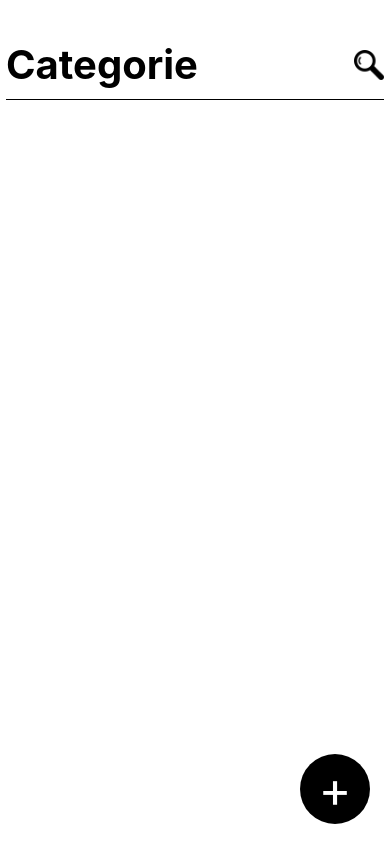
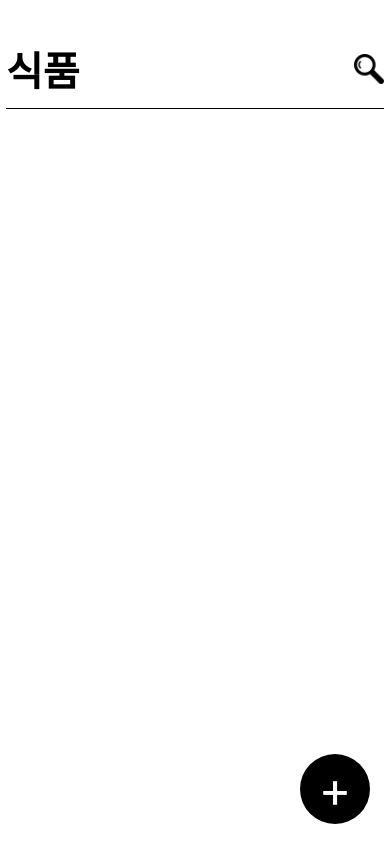
Before and after one commit to jeajin99/capstone, a React Native app: screen /Mains in a window 390 px wide. Built offline with nearby package versions, Linux system fonts and the light colour scheme.

Commit message:
카테고리별 메인스크린 물품정보
2023/11/23

```diff
--- a/Screen/MainScreen.js
+++ b/Screen/MainScreen.js
@@ -9,23 +9,33 @@ const MainScreen = () => {
   const navigation = useNavigation();
   const route = useRoute();
   const [scannedItems, setScannedItems] = useState([]);
+  const [selectedCategory, setSelectedCategory] = useState('식품');
 
   useEffect(() => {
     if (route.params?.barcodeData) {
       setScannedItems(prevItems => [...prevItems, route.params.barcodeData]);
     }
-    fetchProductDataFromFirestore();
-  }, [route.params?.barcodeData]);
+    const unsubscribe = navigation.addListener('focus', () => {
+      fetchProductDataFromFirestore();
+    });
+
+    return unsubscribe;
+  }, [route.params?.barcodeData, selectedCategory, navigation]);
 
   const Searchbt = () => {
     navigation.navigate('Search');
   };
 
-  const fetchProductDataFromFirestore = async () => {
+  const updateSelectedCategory = (newCategory) => {
+    setSelectedCategory(newCategory);
+    fetchProductDataFromFirestore(newCategory);
+  };
+
+  const fetchProductDataFromFirestore = async (category = selectedCategory) => {
     try {
       const currentUser = firebase.auth().currentUser;
       const db = firebase.firestore();
-      const productsRef = db.collection("users").doc(currentUser.uid).collection("product").doc(categ);
+      const productsRef = db.collection("users").doc(currentUser.uid).collection("product").doc("cate").collection(category);
 
       const querySnapshot = await productsRef.get();
       const products = [];
@@ -47,7 +57,7 @@ const MainScreen = () => {
 
   return (
     <View style={Styles.container}>
-      <Header onSearchPress={Searchbt} />
+      <Header onSearchPress={Searchbt} selectedCategory={selectedCategory} />
       <View style={Styles.horizontalLine} />
       <ScannedItemList scannedItems={scannedItems} />
       <RoundButton onPress={() => navigation.navigate('Scanner')} />
@@ -55,11 +65,11 @@ const MainScreen = () => {
   );
 };
 
-const Header = ({ onSearchPress }) => (
+const Header = ({ onSearchPress, selectedCategory, categories, onSelectCategory }) => (
   <View style={Styles.topRow}>
-    <View style={Styles.logoContainer}>
-      <Text style={Styles.logo}>Categorie</Text>
-    </View>
+    <TouchableOpacity onPress={() => onSelectCategory(category)}>
+      <Text style={Styles.logo}>{selectedCategory}</Text>
+    </TouchableOpacity>
     <TouchableOpacity onPress={onSearchPress}>
       <Image
         style={Styles.search}
@@ -80,16 +90,15 @@ const ScannedItemList = ({ scannedItems }) => (
           <Text style={Styles.prnm}>{`${item.prnm}`}</Text>
           <Text>{`${item.data}`}</Text>
         </View>
-        {/* 원하는 이미지 소스를 설정하세요 */}
         <Image
           style={Styles.itemImage}
           source={require('../assets/post.png')}
         />
       </View>
     )}
+    ItemSeparatorComponent={() => <View style={Styles.itemSeparator} />}
   />
 );
-
 
 const Styles = StyleSheet.create({
   container: {
@@ -100,6 +109,7 @@ const Styles = StyleSheet.create({
   },
   topRow: {
     flexDirection: 'row',
+    justifyContent: 'space-between',
     alignItems: 'center',
     marginTop: 20,
   },
@@ -126,18 +136,16 @@ const Styles = StyleSheet.create({
     marginVertical: 10,
   },
   scannedItem: {
-    marginVertical: 10,
+    flexDirection: 'row',
+    justifyContent: 'space-between',
+    alignItems: 'center',
     padding: 10,
     backgroundColor: '#f0f0f0',
     borderRadius: 8,
-  },scannedItem: {
-    flexDirection: 'row',
-    justifyContent: 'space-between',
-    alignItems: 'center',
-    marginVertical: 10,
-    padding: 10,
-    backgroundColor: '#f0f0f0',
-    borderRadius: 8,
+  },
+  itemSeparator: {
+    height: 1,
+    backgroundColor: '#000'
   },
   itemInfo: {
     flex: 1,
--- a/Screen/Product.js
+++ b/Screen/Product.js
@@ -50,7 +50,7 @@ const ProductRegist = ({ route, navigation }) => {
       <TextInput
         style={styles.input}
         placeholder="유통기한"
-        value={expiryDate}
+        value={""}
         onChangeText={(text) => setExpiryDate(text)}
       />
       <TextInput
```
